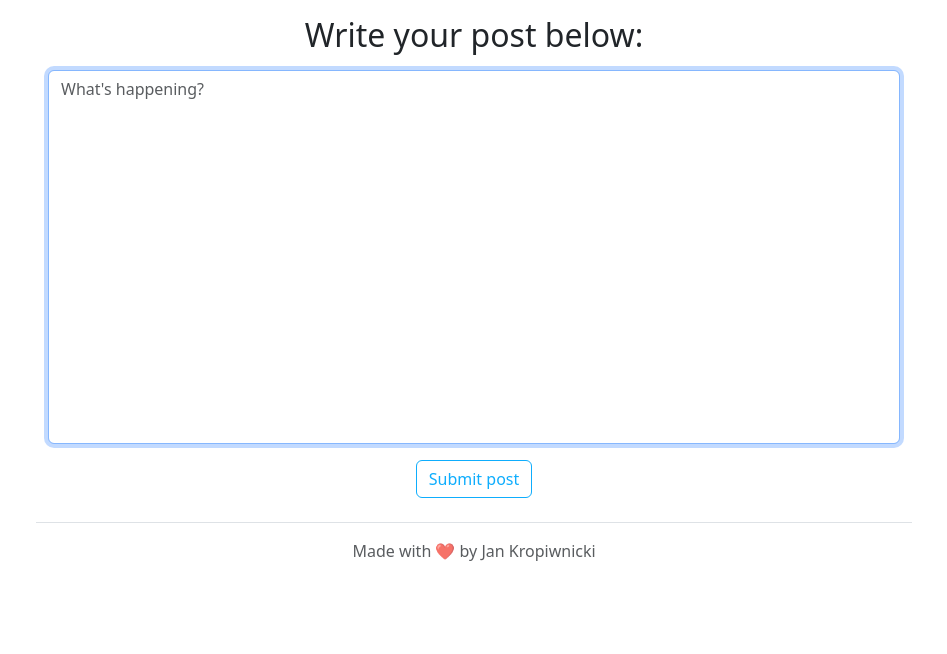
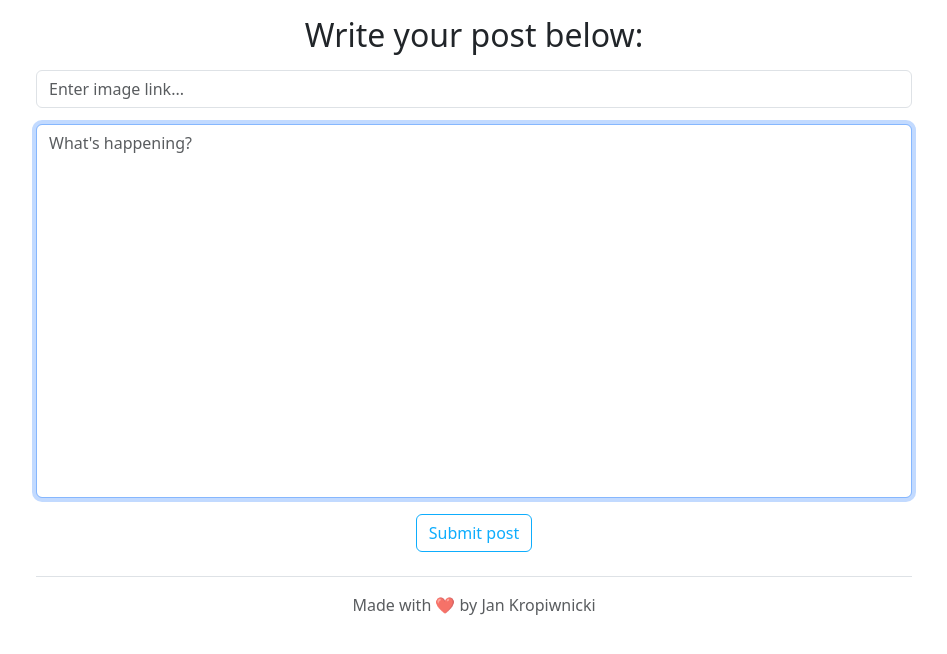
Before and after one commit to jan-kropiwnicki/faces, a Django app: page /create_post/ in a window 1280 px wide. Shown: the part 128-782 px from the top of the page, without its empty margins (166-1113 px from the left). Run offline with Django 4.2, Linux system fonts and the light colour scheme.

Commit message:
changed container width

```diff
--- a/faces_app/models.py
+++ b/faces_app/models.py
@@ -54,6 +54,7 @@ class Post(models.Model):
     content = models.TextField()
     author = models.ForeignKey(Person, on_delete=models.CASCADE)
     date = models.DateTimeField()
+    image = models.CharField(max_length=512, default="")
 
 
 class Comment(models.Model):
--- a/templates/create-post.html
+++ b/templates/create-post.html
@@ -6,7 +6,8 @@
     <form method="post" action="{% url 'submit_post' %}" class="post-form text-center">
         {% csrf_token %}
         <h2>Write your post below:</h2>
-        <div class="container-sm form-group mx-5-sm my-3">
+        <div class="form-group mx-5-sm my-3">
+            <input type="text" name="image" class="form-control mb-3" placeholder="Enter image link...">
             <textarea name="content" id="id_content" class="form-control" rows="15" placeholder="What's happening?"
                       autofocus required style="resize: none"></textarea>
         </div>
--- a/templates/user.html
+++ b/templates/user.html
@@ -96,6 +96,7 @@
                             </div>
                         {% endif %}
                     </p>
+                    <img src="{{ post.0.image }}" style="max-height: 300px">
                     <p>
                     {% for line in post.1 %}
                         {{ line }}<br>
```
Also changed, not shown: faces_app/views.py (+7 -1 lines), db.sqlite3, faces_app/migrations/0005_post_image.py (added).
